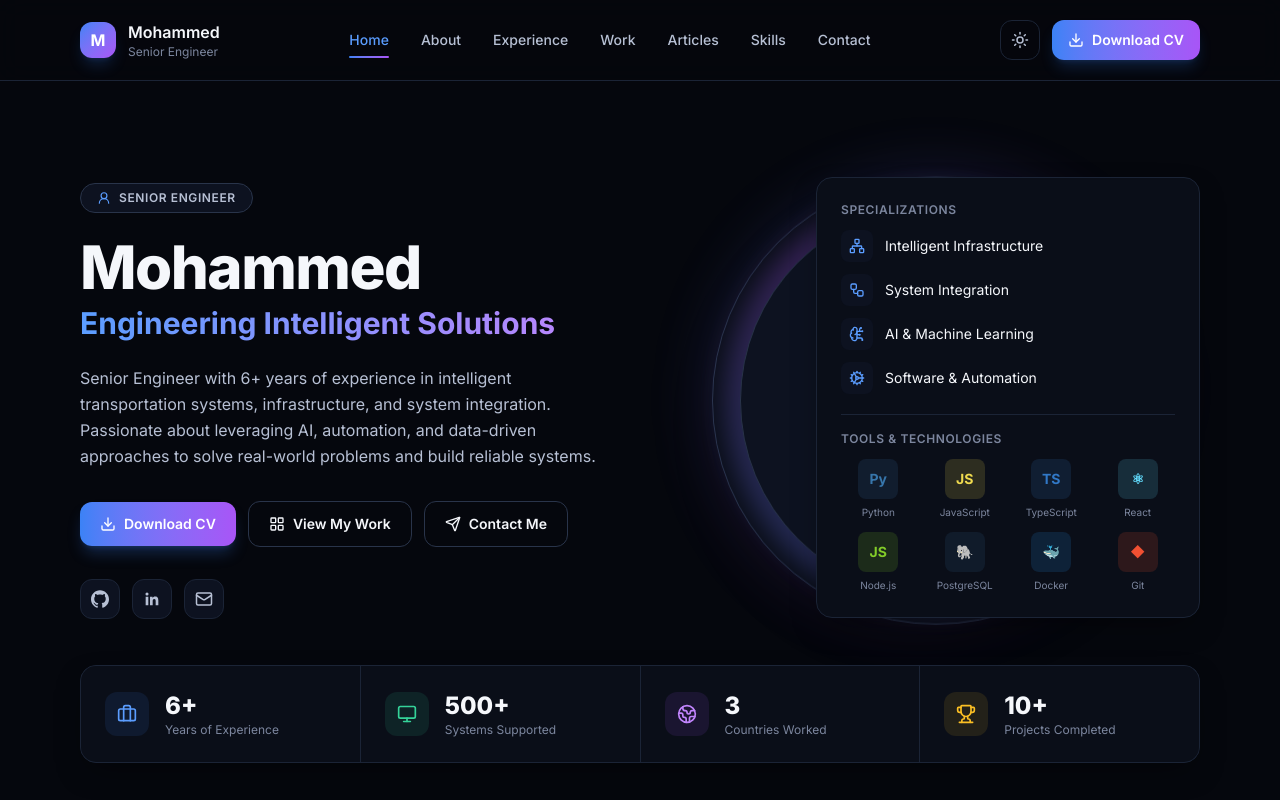
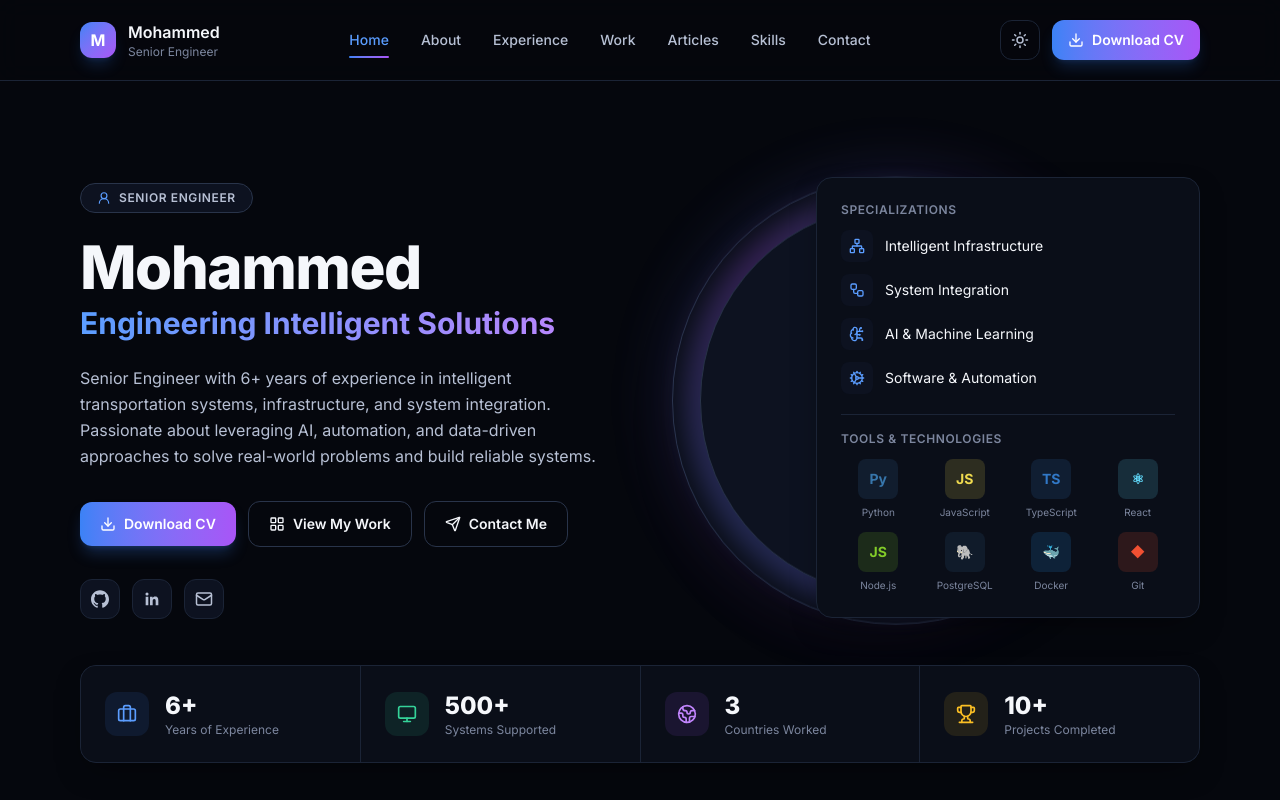
Before and after one commit to Mahyoub88/Mahyoub88.github.io, a React (Vite) app: page / in a window 1280 px wide. Shown: the top 800 px of the page. Built offline with nearby package versions, Linux system fonts and the light colour scheme.

Commit message:
Update Hero.tsx

```diff
--- a/src/components/Hero.tsx
+++ b/src/components/Hero.tsx
@@ -70,7 +70,7 @@ export function Hero() {
         </div>
 
         <div className="relative lg:col-span-6">
-          <div className="relative mx-auto flex aspect-square max-w-md items-center justify-center">
+          <div className="relative mr-auto flex aspect-square max-w-md items-center justify-center">
             <div
               aria-hidden
               className="animate-glow-pulse absolute inset-6 rounded-full bg-gradient-to-br from-brand-blue-500/40 via-brand-purple-500/30 to-transparent blur-2xl"
```
